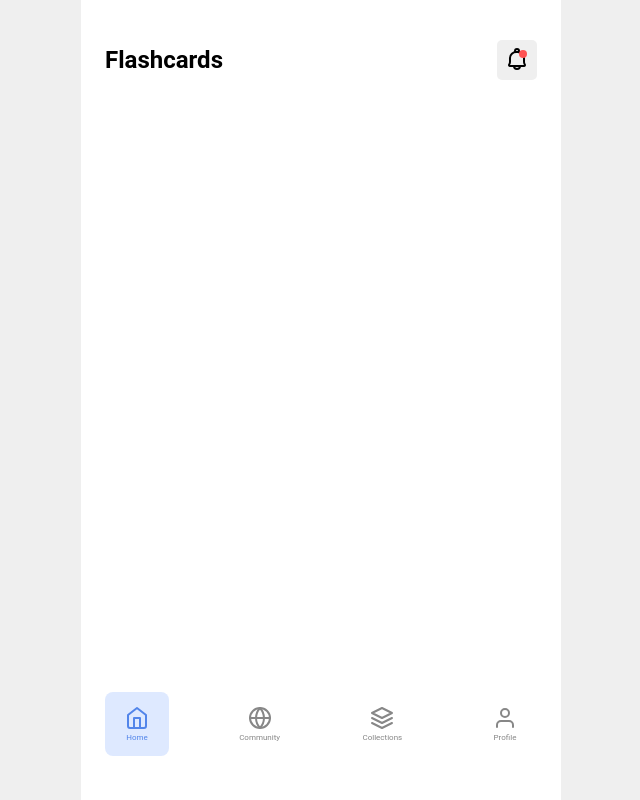
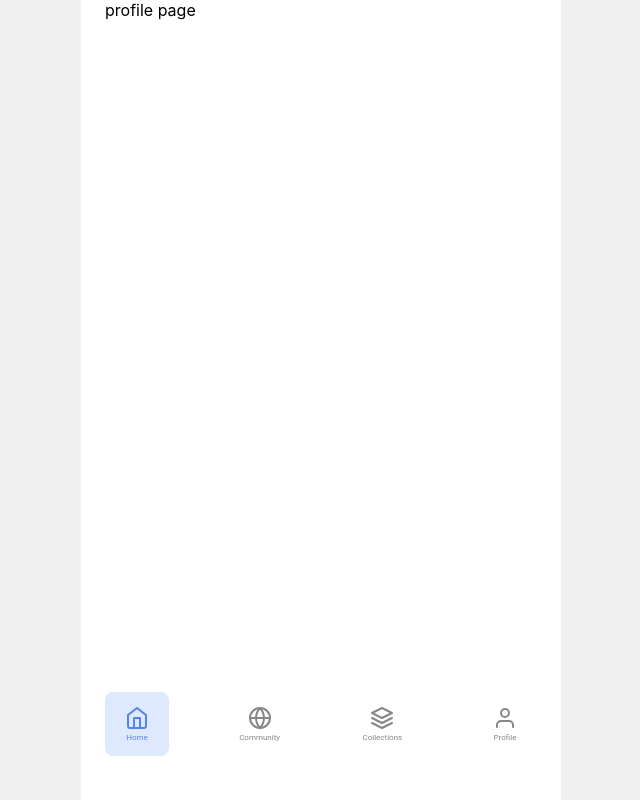
Before and after one commit to GilbertAurel/daily-tracker, a React (Create React App) app: page /collections in a window 1280 px wide. Shown: the whole page, without its empty margins (319-959 px from the left). Built offline with nearby package versions, Linux system fonts and the light colour scheme.

Commit message:
feat: add new pages

```diff
--- /dev/null
+++ b/src/pages/collections/index.tsx
@@ -0,0 +1,23 @@
+/** @jsxRuntime classic */
+/** @jsx jsx */
+import { css, jsx } from '@emotion/react';
+import React from 'react';
+import Layout from 'layout/mobile';
+import { COLORS } from 'assets/theme';
+
+const CollectionsPage: React.FC = () => {
+  const styles = {
+    container: css`
+      display: grid;
+      grid-auto-rows: 5rem;
+      background-color: ${COLORS.white};
+    `
+  };
+  return (
+    <Layout>
+      <div css={styles.container}>profile page</div>
+    </Layout>
+  );
+};
+
+export default CollectionsPage;
--- /dev/null
+++ b/src/pages/community/index.tsx
@@ -0,0 +1,23 @@
+/** @jsxRuntime classic */
+/** @jsx jsx */
+import { css, jsx } from '@emotion/react';
+import React from 'react';
+import Layout from 'layout/mobile';
+import { COLORS } from 'assets/theme';
+
+const CommunityPage: React.FC = () => {
+  const styles = {
+    container: css`
+      display: grid;
+      grid-auto-rows: 5rem;
+      background-color: ${COLORS.white};
+    `
+  };
+  return (
+    <Layout>
+      <div css={styles.container}>community page</div>
+    </Layout>
+  );
+};
+
+export default CommunityPage;
--- /dev/null
+++ b/src/pages/profile/index.tsx
@@ -0,0 +1,23 @@
+/** @jsxRuntime classic */
+/** @jsx jsx */
+import { css, jsx } from '@emotion/react';
+import React from 'react';
+import Layout from 'layout/mobile';
+import { COLORS } from 'assets/theme';
+
+const ProfilePage: React.FC = () => {
+  const styles = {
+    container: css`
+      display: grid;
+      grid-auto-rows: 5rem;
+      background-color: ${COLORS.white};
+    `
+  };
+  return (
+    <Layout>
+      <div css={styles.container}>profile page</div>
+    </Layout>
+  );
+};
+
+export default ProfilePage;
--- a/src/router/index.tsx
+++ b/src/router/index.tsx
@@ -1,14 +1,23 @@
 import React from 'react';
-import { BrowserRouter as Router, Route, Switch } from 'react-router-dom';
+import {
+  BrowserRouter as Router,
+  Route,
+  Switch,
+  Redirect
+} from 'react-router-dom';
 import HomePage from 'pages/home';
+import CommunityPage from 'pages/community';
+import CollectionsPage from 'pages/collections';
+import ProfilePage from 'pages/profile';
 
 const router: React.FC = () => (
   <Router>
     <Switch>
-      <Route exact path="/" component={HomePage} />
-      <Route path="/community" component={HomePage} />
-      <Route path="/collections" component={HomePage} />
-      <Route path="/c" component={HomePage} />
+      <Route exact path="/" render={() => <Redirect to="/home" />} />
+      <Route path="/home" component={HomePage} />
+      <Route path="/community" component={CommunityPage} />
+      <Route path="/collections" component={CollectionsPage} />
+      <Route path="/c" component={ProfilePage} />
     </Switch>
   </Router>
 );
```
